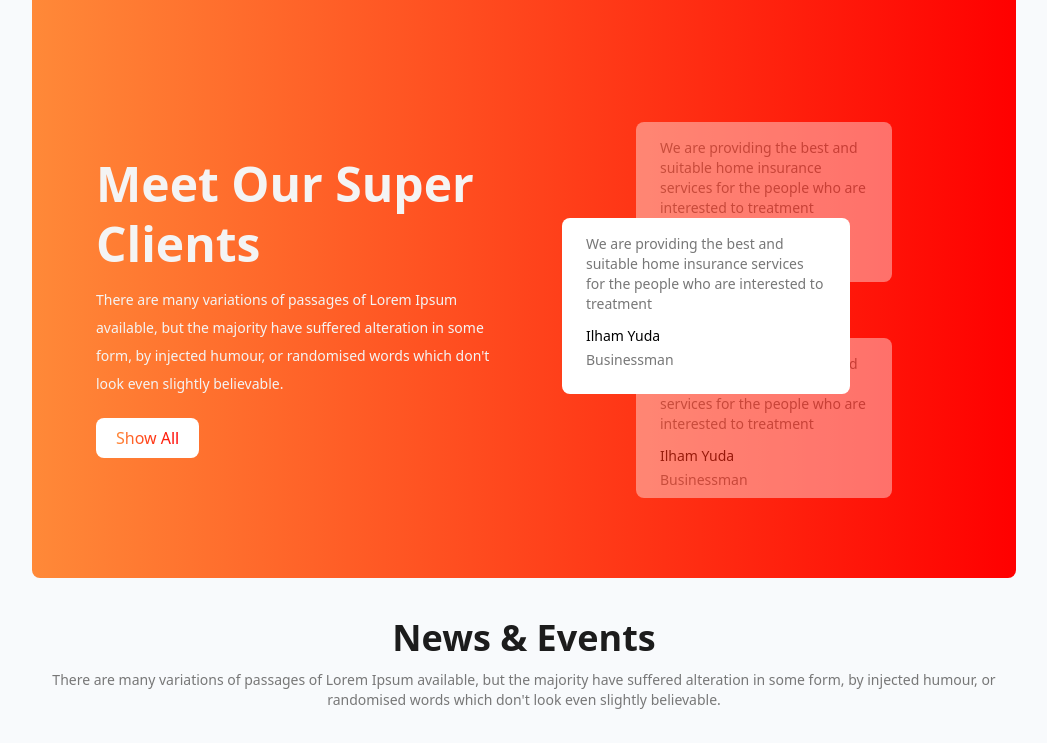
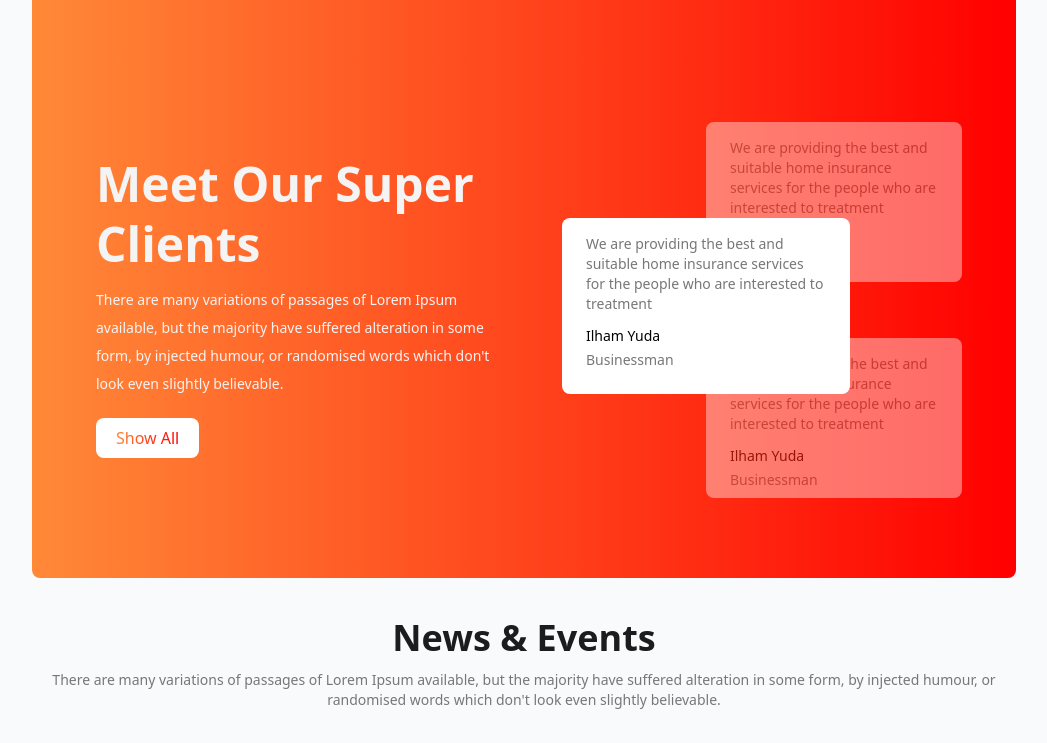
Before and after one commit to hbashar434/tea-tea, a plain HTML site: page index.html in a window 1280 px wide. Shown: the part 1720-2463 px from the top of the page, without its empty margins (116-1163 px from the left). Drawn offline with nearby package versions, Linux system fonts and the light colour scheme.

Commit message:
commited

```diff
--- a/index.html
+++ b/index.html
@@ -170,7 +170,7 @@
           </div>
           <div>
             <div
-              class="h-40 w-64 relative top-20 left-14 md:top-16 md:left-32 bg-white opacity-40 text-sm rounded-lg px-6 py-4"
+              class="h-40 w-64 mx-auto relative top-20 md:top-16 md:left-32 bg-white opacity-40 text-sm rounded-lg px-6 py-4"
             >
               <p class="text-[#777777]">
                 We are providing the best and suitable home insurance services
@@ -190,7 +190,7 @@
               <p class="text-[#777777]">Businessman</p>
             </div>
             <div
-              class="h-40 w-64 relative bottom-20 -right-3 md:bottom-14 md:left-32 bg-white opacity-40 text-sm rounded-lg px-6 py-4"
+              class="h-40 w-64 mx-auto relative bottom-20 md:bottom-14 md:left-32 bg-white opacity-40 text-sm rounded-lg px-6 py-4"
             >
               <p class="text-[#777777]">
                 We are providing the best and suitable home insurance services
@@ -295,7 +295,7 @@
           <div>
             <h1 class="font-bold mb-6">Subscribe to our newsletter</h1>
             <input
-              class="placeholder:text-base placeholder:text-[#494949] block bg-red-200 border-b-2 border-[#494949] pb-3 ml-16 md:ml-0"
+              class="placeholder:text-base placeholder:text-[#494949] block bg-red-200 border-b-2 border-[#494949] pb-3 pl-20 md:pl-0 ml-14 mr-14 md:ml-0"
               placeholder="Email address"
               type="text"
               name="search"
```
